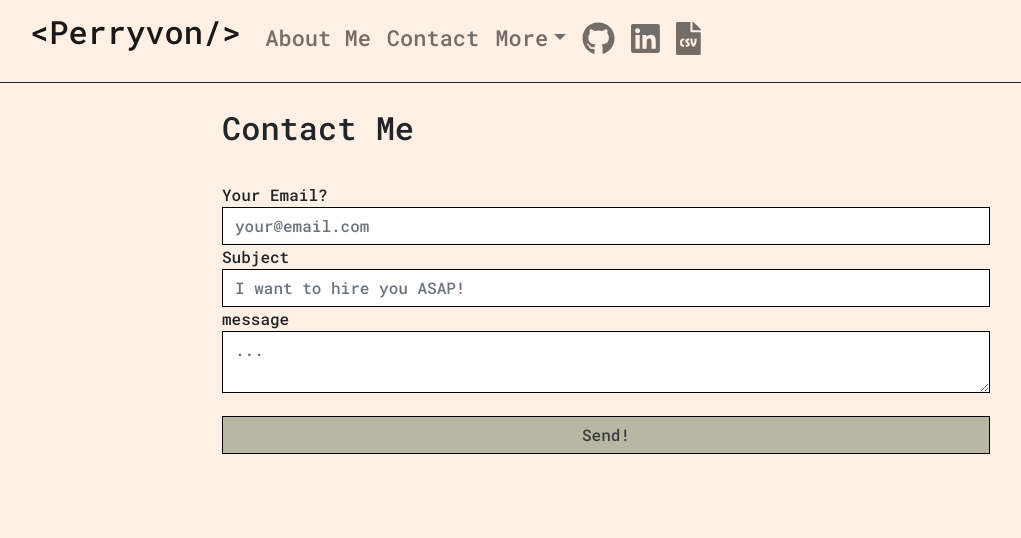
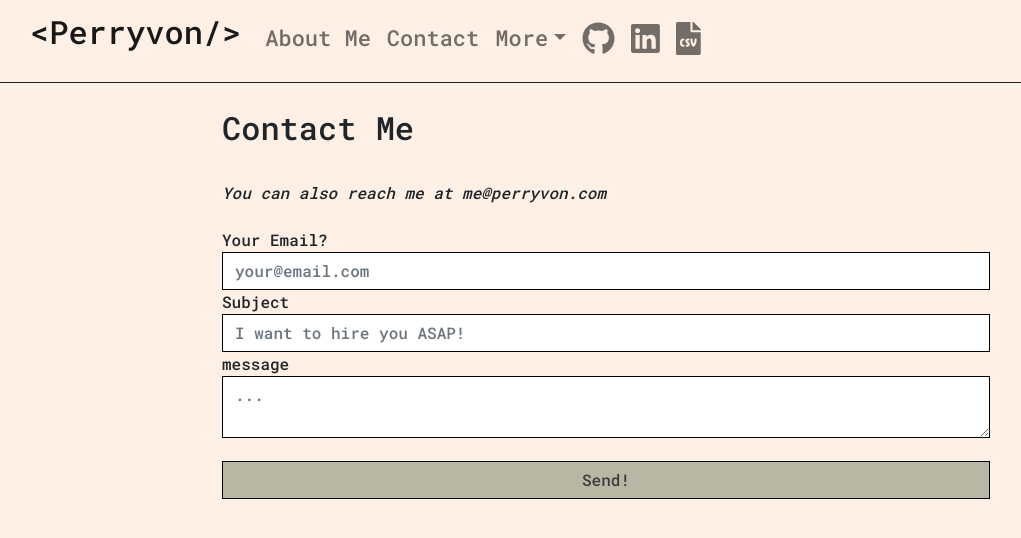
Before and after one commit to P-v-R/personal-website, a React (Create React App) app: page /contact in a window 1280 px wide. Shown: the top 538 px of the page, without its empty margins (34-1055 px from the left). Built offline with nearby package versions, Linux system fonts and the light colour scheme; no server answers; the HTML template or start-up script is replaced by a standard one.

Commit message:
added my email to the contact page for alternate contact options
incase user doesnt want to use contact form

```diff
--- a/src/ContactForm.js
+++ b/src/ContactForm.js
@@ -64,6 +64,7 @@ function ContactForm() {
       initial={{ opacity: 0 }}
       transition={{ delay: 1 }}>
       <h2 className="ContactFormMessage">Contact Me</h2>
+      <h6 className="ContactFormMessage"><i>You can also reach me at me@perryvon.com</i></h6>
       <Form className="ContactForm" onChange={handleChange} onSubmit={handleSubmit}>
         <FormGroup>
           <Label for="email">Your Email?</Label>
```
